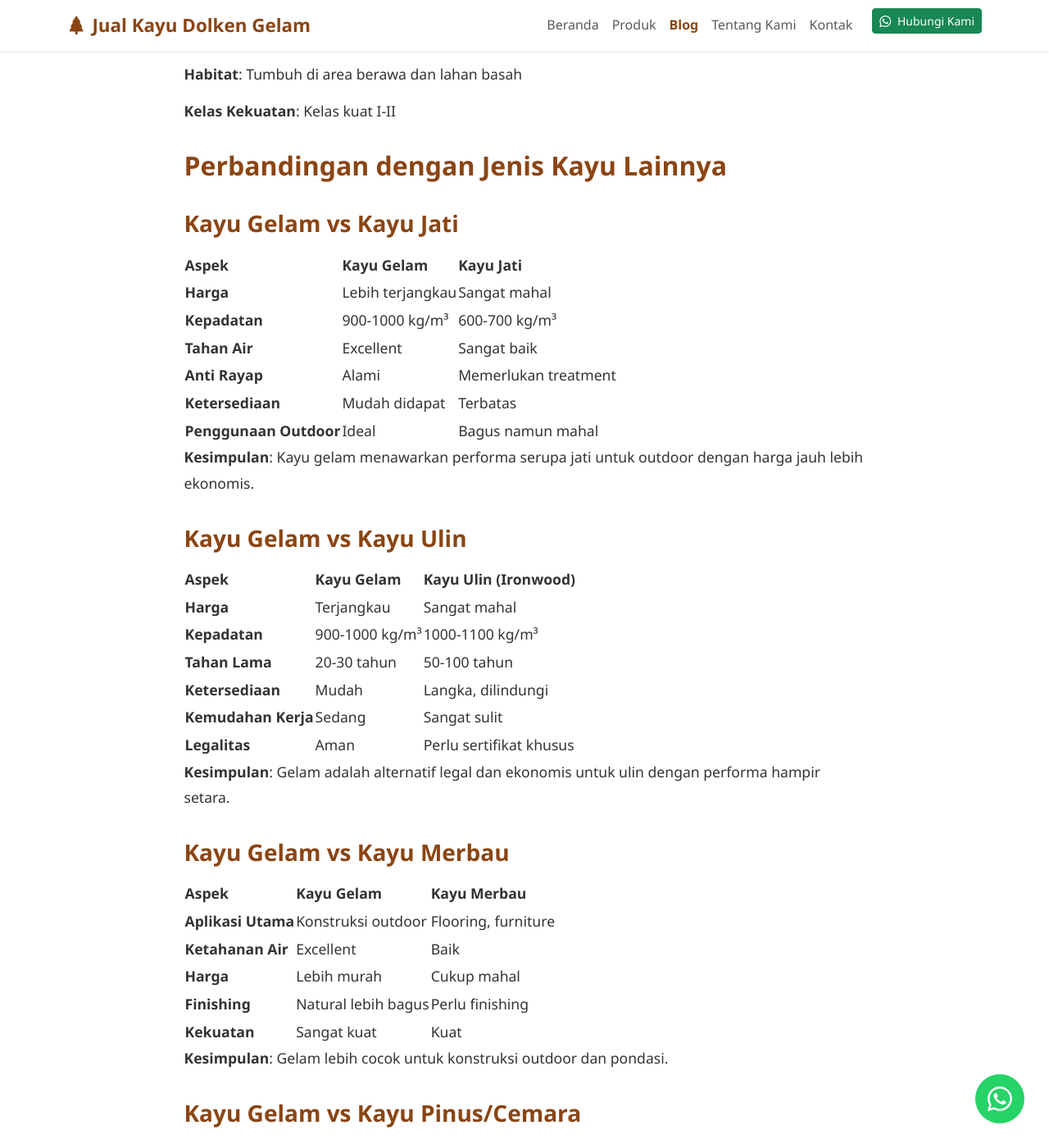
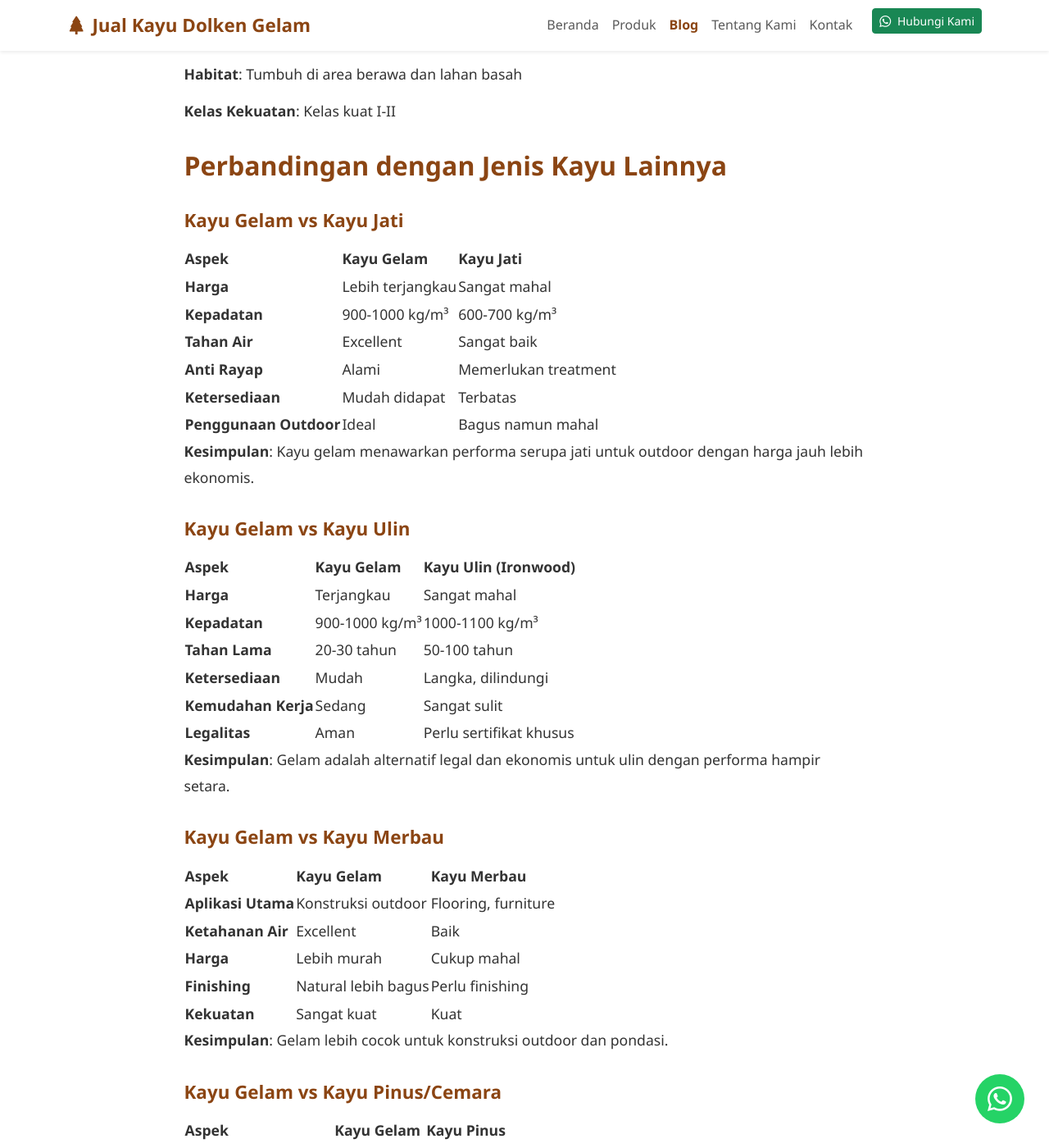
Before and after one commit to jualkayudolkengelam/jualkayudolkengelam.github.io, a Jekyll site: the page built from _posts/2024-03-05-perbedaan-kayu-gelam-dengan-kayu-lainnya.md, in a window 1280 px wide and 1400 px high, scrolled down 1385 px. Shown: the whole window at 82% size. Built offline with Jekyll 4.4.1, drawn with Linux system fonts in a browser that asks for light colours.

Commit message:
feat: Improve heading hierarchy with optimized h3 font size
Set h3.h3 to 1.4rem for better visual hierarchy between h2, h3, and h4.
This creates clearer content structure and improved readability across
the site while maintaining consistent text wrapping behavior.

🤖 Generated with [Claude Code](https://claude.com/claude-code)

Co-Authored-By: Claude <noreply@anthropic.com>

```diff
--- a/assets/css/main.scss
+++ b/assets/css/main.scss
@@ -464,7 +464,15 @@ img {
   overflow-wrap: break-word;
 }
 
-/* Fix h4 heading size on desktop - reduce from default Bootstrap size */
+/* Heading size adjustments for better hierarchy */
+.post-body h3,
+h3.h3 {
+  font-size: 1.4rem !important;
+  word-wrap: break-word;
+  overflow-wrap: break-word;
+  line-height: 1.3;
+}
+
 .post-body h4,
 h4.h4 {
   font-size: 1.25rem !important;
```
